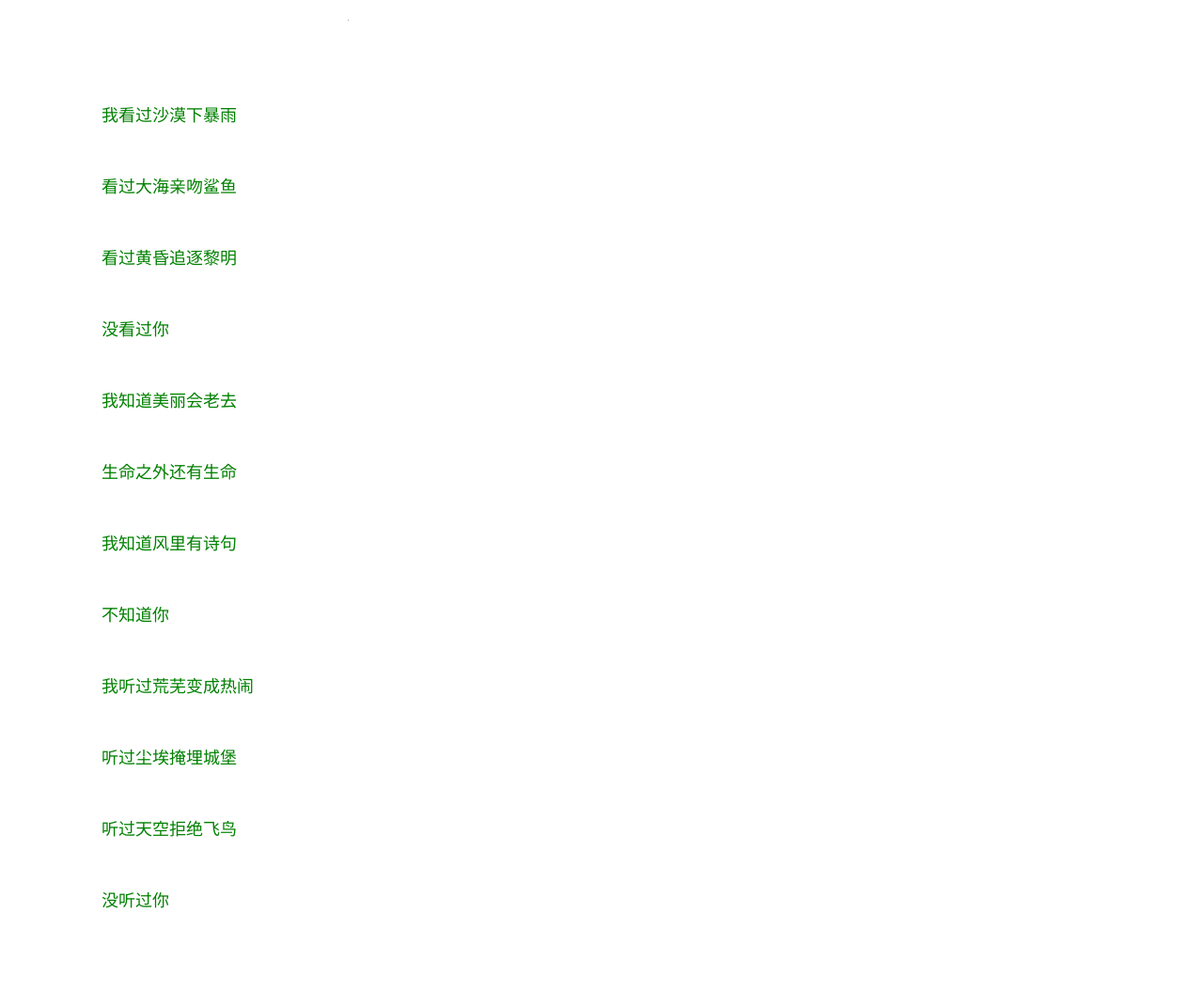
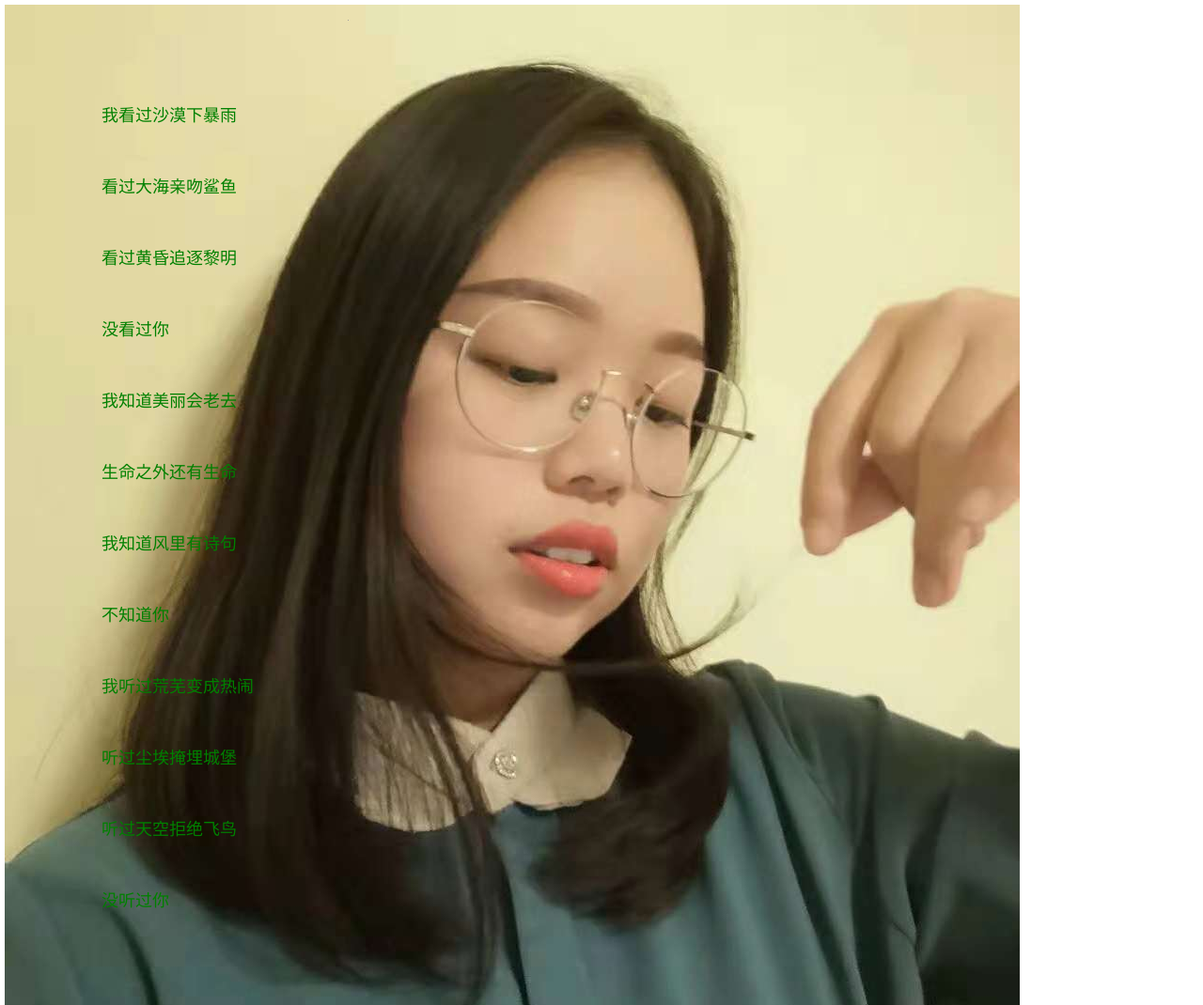
Before and after one commit to iqmq/song, a plain HTML site: page index.html in a window 1280 px wide. Shown: the whole page at 94% size. Drawn offline with Linux system fonts and the light colour scheme.

Commit message:
Update index.html

```diff
--- a/index.html
+++ b/index.html
@@ -13,7 +13,7 @@
 
         body {
             background-color: #FFFADC;
-            background:url(img/1.jpg) no-repeat 5px 5px;
+            background:url(1.jpg) no-repeat 5px 5px;
         }
 
         .love {
```
